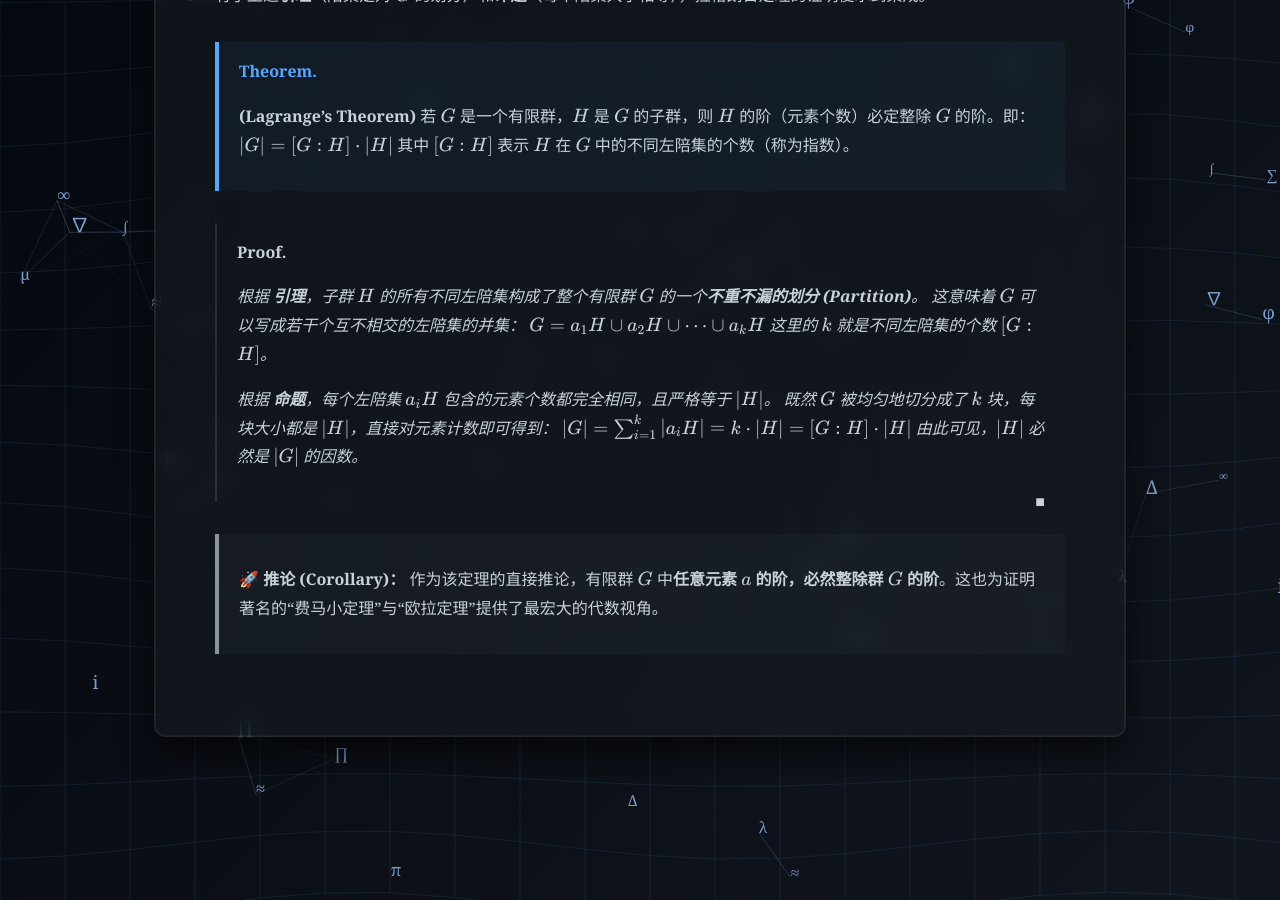
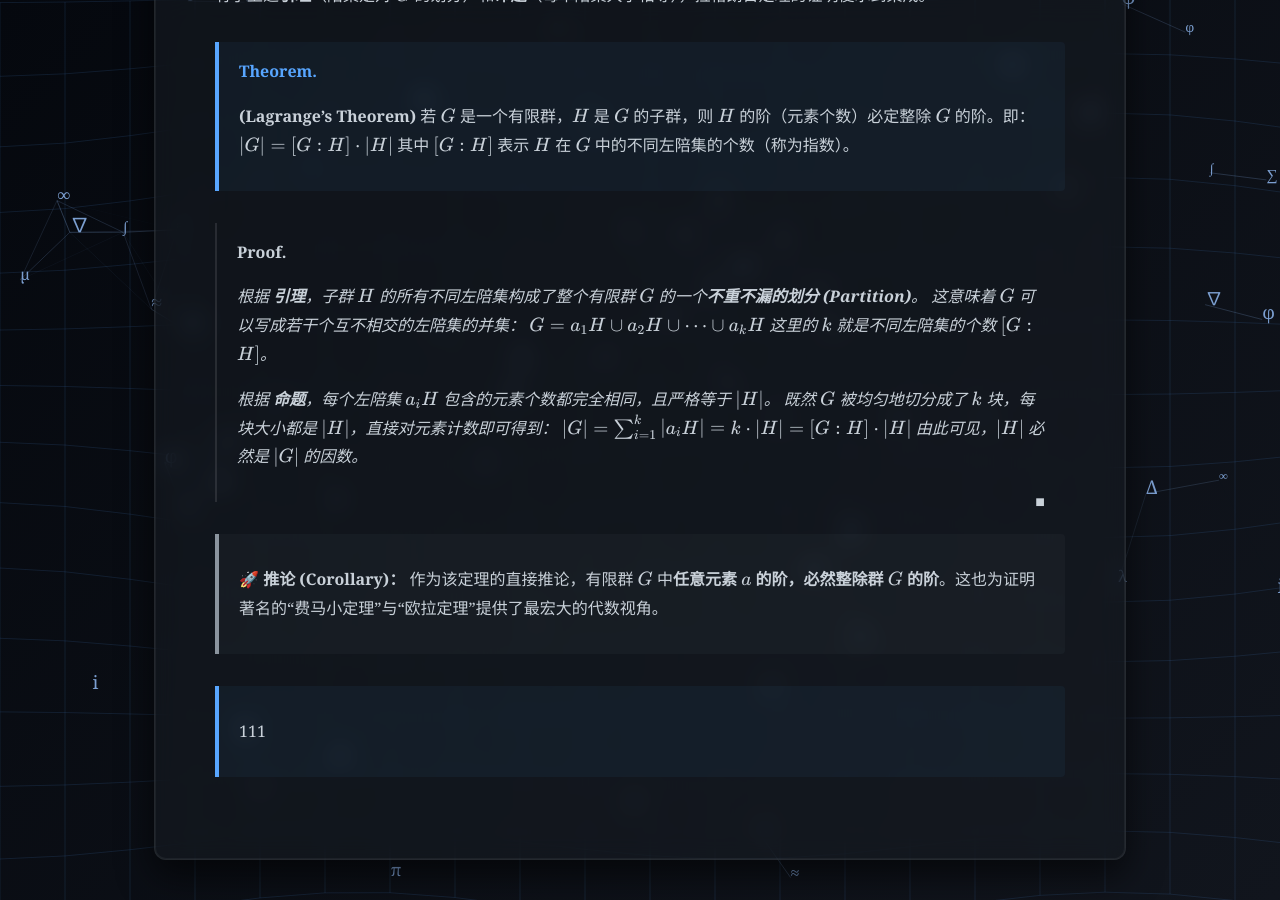
Before and after one commit to EtherealKasumi/personalpage, a Jekyll site: the page built from notes/example.md, in a window 1280 px wide and 900 px high, scrolled down 1950 px. Built offline with Jekyll 4.4.1, drawn with Linux system fonts in a browser that asks for light colours; some web fonts are replaced.

Commit message:
Update example.md

```diff
--- a/notes/example.md
+++ b/notes/example.md
@@ -80,3 +80,7 @@ $$ |G| = \sum_{i=1}^{k} |a_iH| = k \cdot |H| = [G:H] \cdot |H| $$
 **🚀 推论 (Corollary)：**
 作为该定理的直接推论，有限群 $G$ 中**任意元素 $a$ 的阶，必然整除群 $G$ 的阶**。这也为证明著名的“费马小定理”与“欧拉定理”提供了最宏大的代数视角。
 </div>
+
+<div class="block1" markdown="1">
+111
+</div>
```
